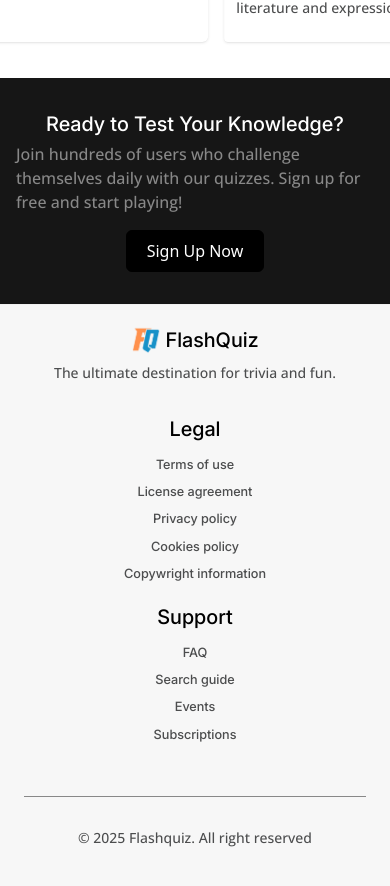
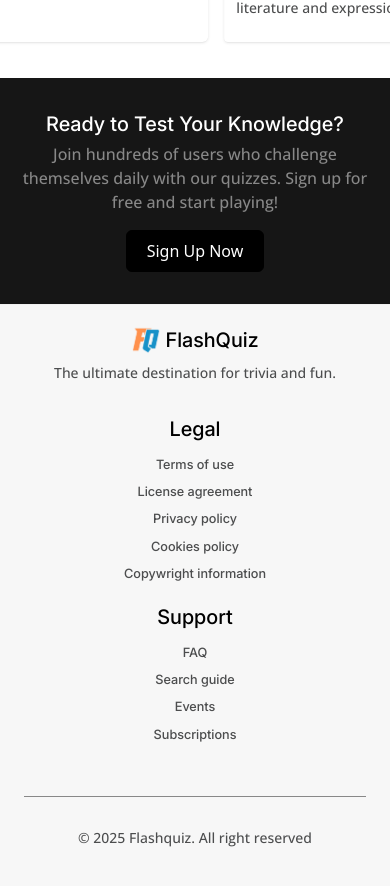
Before and after one commit to Habeebamoo/Flashquiz, a React (Vite) app in the folder client/: page / in a window 390 px wide. Shown: the part 1972-2858 px from the top of the page. Built offline with nearby package versions, Linux system fonts and the light colour scheme; no server answers.

Commit message:
updated UI

```diff
--- a/client/src/components/Main.tsx
+++ b/client/src/components/Main.tsx
@@ -111,7 +111,7 @@ const Main = () => {
       </div>
       <div className="bg-thinBlack text-white py-8 px-4 sm:flex-center flex-col mt-6 flex-center flex-col">
         <h2 className="font-inter text-xl mb-1">Ready to Test Your Knowledge?</h2>
-        <p className="text-accentLight mb-4 sm:text-center font-open">Join hundreds of users who challenge themselves daily with our quizzes. Sign up for free and start playing!</p>
+        <p className="text-accentLight mb-4 text-center font-open">Join hundreds of users who challenge themselves daily with our quizzes. Sign up for free and start playing!</p>
         <button onClick={() => navigate("/login")} className="btn-black">Sign Up Now</button>
       </div>
     </section>
--- a/client/src/components/dashboard/DashHeader.tsx
+++ b/client/src/components/dashboard/DashHeader.tsx
@@ -13,9 +13,8 @@ const Header = ({ setNavbar }: PropsType) => {
 
   return (
     <header className="flex-between bg-white dark:bg-[#333] shadow-sm py-3 px-3 fixed top-0 left-0 right-0">
-      <div className="flex-start p-1">
+      <div className="p-1">
         <img src={logo} className="h-[30px]" />
-        <h1 className="ml-1 text-black dark:text-white">FlashQuiz</h1>
       </div>
       <div className="cursor-pointer">
         <GiHamburgerMenu onClick={() => setNavbar(true)} size={25} color={iconTheme} />
```
